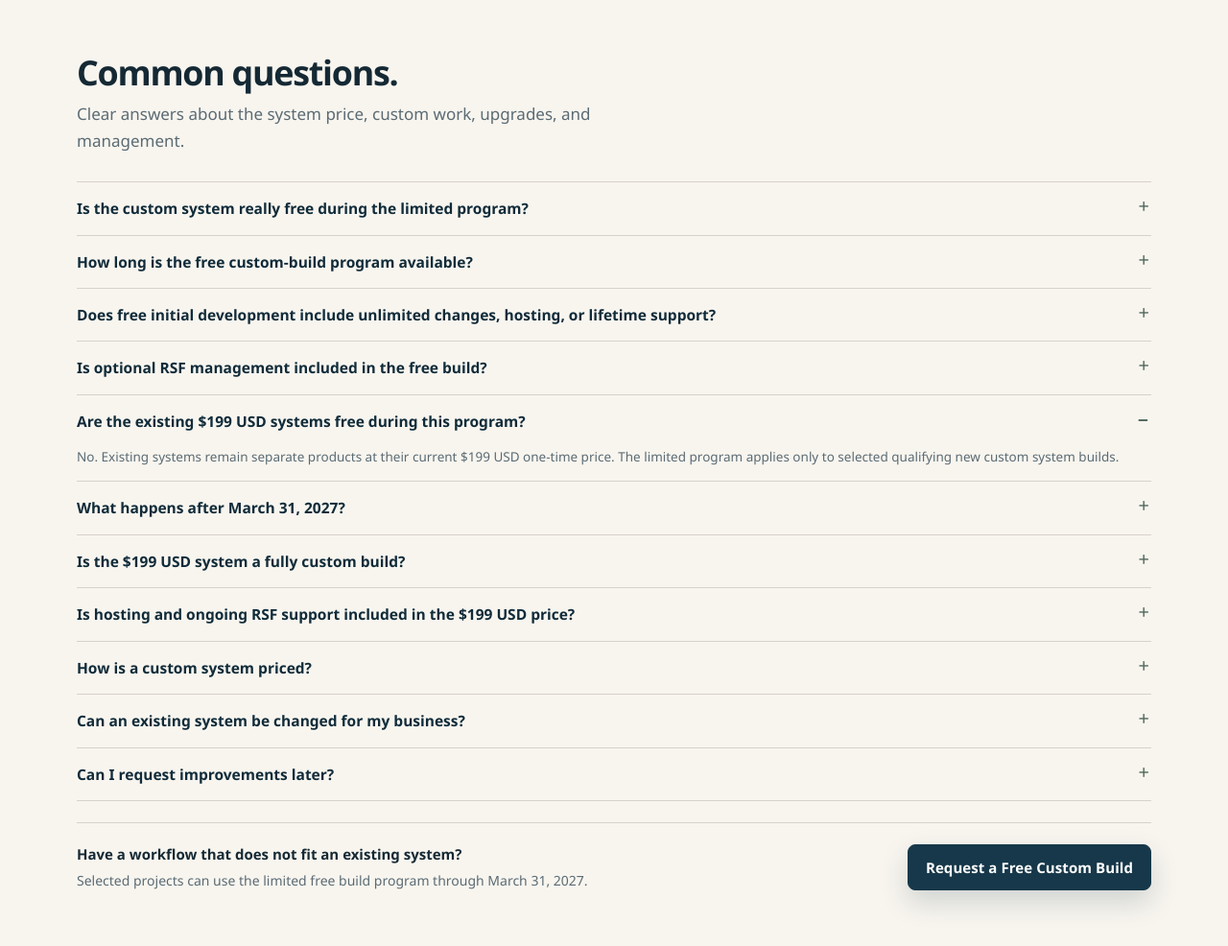
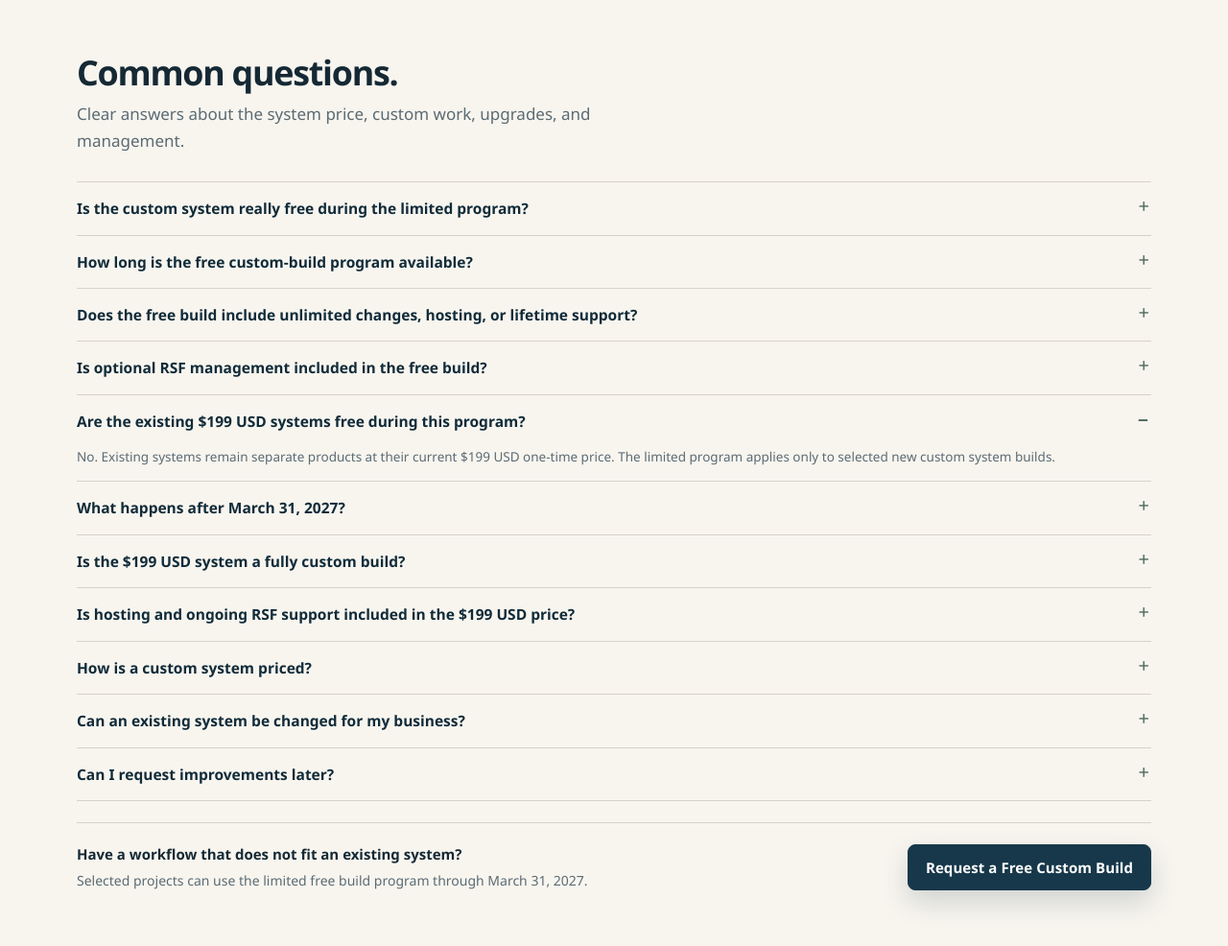
Before and after one commit to keycastro/RSF-Main-System, a Flask app: page /services in a window 1280 px wide, after a click on "Are the existing $199 USD systems free during this program?". Shown: the part 3393-4379 px from the top of the page at 96% size. Run offline with Flask 3, Linux system fonts and the light colour scheme; parts of the project's set-up code (start-up, migrations or seed data) failed here and were passed over; some libraries are stand-ins or nearby versions.

Commit message:
Finish simple-English free build wording

```diff
--- a/app/templates/public/services.html
+++ b/app/templates/public/services.html
@@ -89,7 +89,7 @@
         {% if free_build_program.visible %}
         <section class="free-build-program-detail" id="free-custom-build-program" aria-labelledby="free-build-program-title">
           <div class="free-build-program-intro">
-            <p class="choice-label choice-label-pill">LIMITED 5-MONTH BEGINNING-STAGE PROGRAM</p>
+            <p class="choice-label choice-label-pill">LIMITED 5-MONTH PROGRAM</p>
             <h3 id="free-build-program-title">Free Custom System Builds</h3>
             <p><strong>{{ free_build_program.period }}</strong></p>
             <p>During this 5-month program, RSF can build a custom system for selected businesses with no development fee. We are doing this to gain real client experience, build real systems for real businesses, collect honest testimonials, and create real case studies.</p>
@@ -264,7 +264,7 @@
         <p>The program runs from {{ free_build_program.start_date }} through {{ free_build_program.end_date }}. {% if free_build_program.is_upcoming %}It has not started yet.{% else %}It is active now.{% endif %} This is temporary. It is not permanent free pricing.</p>
       </details>
       <details class="detail-disclosure human-disclosure">
-        <summary>Does free initial development include unlimited changes, hosting, or lifetime support?</summary>
+        <summary>Does the free build include unlimited changes, hosting, or lifetime support?</summary>
         <p>No. The free offer only covers the system and features we agree on before work starts. It does not include unlimited changes, lifetime support, hosting costs, costs from other apps or services, future big features, big system expansion, or big new connections to other apps or services.</p>
       </details>
       <details class="detail-disclosure human-disclosure">
@@ -273,7 +273,7 @@
       </details>
       <details class="detail-disclosure human-disclosure">
         <summary>Are the existing $199 USD systems free during this program?</summary>
-        <p>No. Existing systems remain separate products at their current {{ existing_system_pricing.price_label }} USD one-time price. The limited program applies only to selected qualifying new custom system builds.</p>
+        <p>No. Existing systems remain separate products at their current {{ existing_system_pricing.price_label }} USD one-time price. The limited program applies only to selected new custom system builds.</p>
       </details>
       <details class="detail-disclosure human-disclosure">
         <summary>What happens after March 31, 2027?</summary>
```
